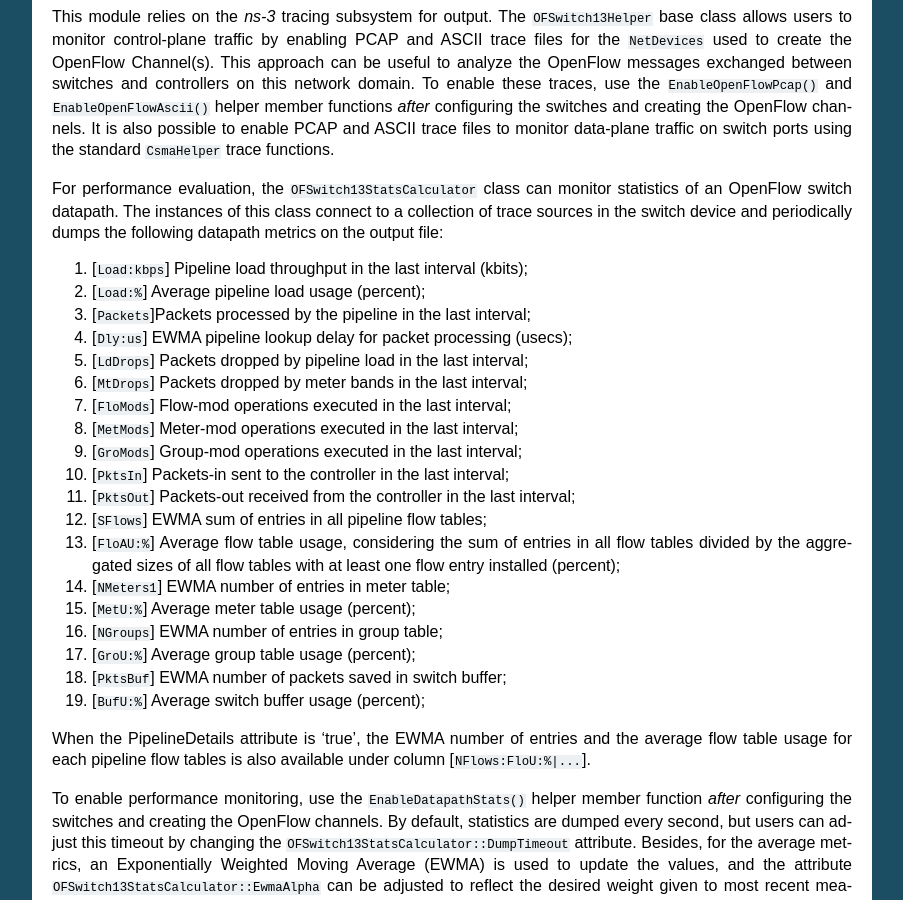
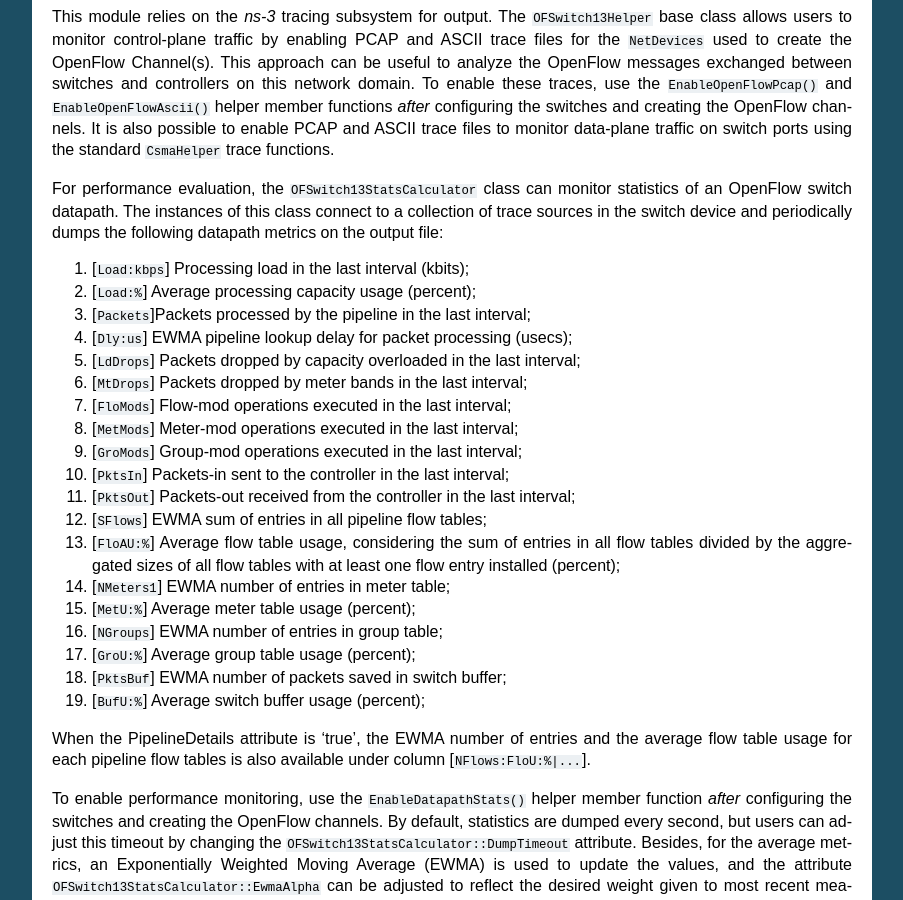
Before and after one commit to ljerezchaves/ofswitch13, a Sphinx documentation site: the page built from doc/source/ofswitch13-usage.rst, in a window 1280 px wide and 900 px high, scrolled down 5961 px. Shown: the whole window, without its empty margins (198-1101 px from the left). Built offline with Sphinx 7.4.7, drawn with Linux system fonts in a browser that asks for light colours; formulas are drawn with MathJax 3; some of the changed text lies outside the part shown.

Commit message:
Renaming methods, attributes, and trace sources for switch processing.
Renaming OFSwitch13Device attributes and trace sources to better reflect what they really represent: PipelineCapacity attribute was renamed to ProcessingCapacity, PipelineLoad traced value was renamed to ProcessingLoad, and LoadDrop trace source was renamed to OverloadDrop. The methods GetPipelineLoad and GetPipelineCapacity were also renamed to GetProcessingLoad and GetProcessingCapacity. These changes also reflects on the OFSwitch13StatsCalculator: GetEwmaPipelineLoad and GetAvgPipelineUsage were renamed to GetEwmaProcessingLoad and GetAvgProcessingUsage.

```diff
--- a/doc/source/ofswitch13-description.rst
+++ b/doc/source/ofswitch13-description.rst
@@ -85,7 +85,7 @@ callback in the ``NetDevice`` is the only required modification to the |ns3|
 source code for |ofs13| usage.
 
 The incoming packet is checked for conformance to the pipeline processing
-capacity (throughput) defined by the ``OFSwitch13Device::PipelineCapacity``
+capacity (throughput) defined by the ``OFSwitch13Device::ProcessingCapacity``
 attribute. Packets exceeding processing capacity are dropped, while conformant
 packets are sent to the pipeline at the |ofslib| library.
 
--- a/doc/source/ofswitch13-usage.rst
+++ b/doc/source/ofswitch13-usage.rst
@@ -425,11 +425,11 @@ statistics of an OpenFlow switch datapath. The instances of this class connect
 to a collection of trace sources in the switch device and periodically dumps
 the following datapath metrics on the output file:
 
-#. [``Load:kbps``] Pipeline load throughput in the last interval (kbits);
-#. [``Load:%``] Average pipeline load usage (percent);
+#. [``Load:kbps``] Processing load in the last interval (kbits);
+#. [``Load:%``] Average processing capacity usage (percent);
 #. [``Packets``]Packets processed by the pipeline in the last interval;
 #. [``Dly:us``] EWMA pipeline lookup delay for packet processing (usecs);
-#. [``LdDrops``] Packets dropped by pipeline load in the last interval;
+#. [``LdDrops``] Packets dropped by capacity overloaded in the last interval;
 #. [``MtDrops``] Packets dropped by meter bands in the last interval;
 #. [``FloMods``] Flow-mod operations executed in the last interval;
 #. [``MetMods``] Meter-mod operations executed in the last interval;
```
Also changed, not shown: other parts of doc/source/ofswitch13-usage.rst (+3 -3 lines), 6 other files.
